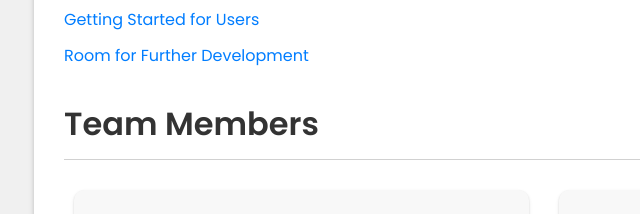
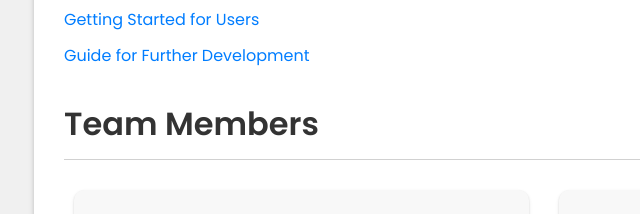
Before and after one commit to TorahTextTopicTagger/T4Project, a plain HTML site: page index.html in a window 1280 px wide. Shown: the part 510-724 px from the top of the page, 96-736 px from the left. Drawn offline with Linux system fonts and the light colour scheme.

Commit message:
updated name for guide for further development

```diff
--- a/index.html
+++ b/index.html
@@ -117,7 +117,7 @@
             </li>
             <li><a href="https://github.com/TorahTextTopicTagger/T4Project">Source Code</a></li>
             <li><a href="https://github.com/TorahTextTopicTagger/T4Project#getting-started-guide">Getting Started for Users</a></li>
-            <li><a href="https://github.com/TorahTextTopicTagger/T4Project#room-for-further-development">Room for Further Development</a></li>
+            <li><a href="https://github.com/TorahTextTopicTagger/T4Project#guide-for-further-development">Guide for Further Development</a></li>
         </ul>
         <h2>Team Members</h2>
         <div class="profile">
```
